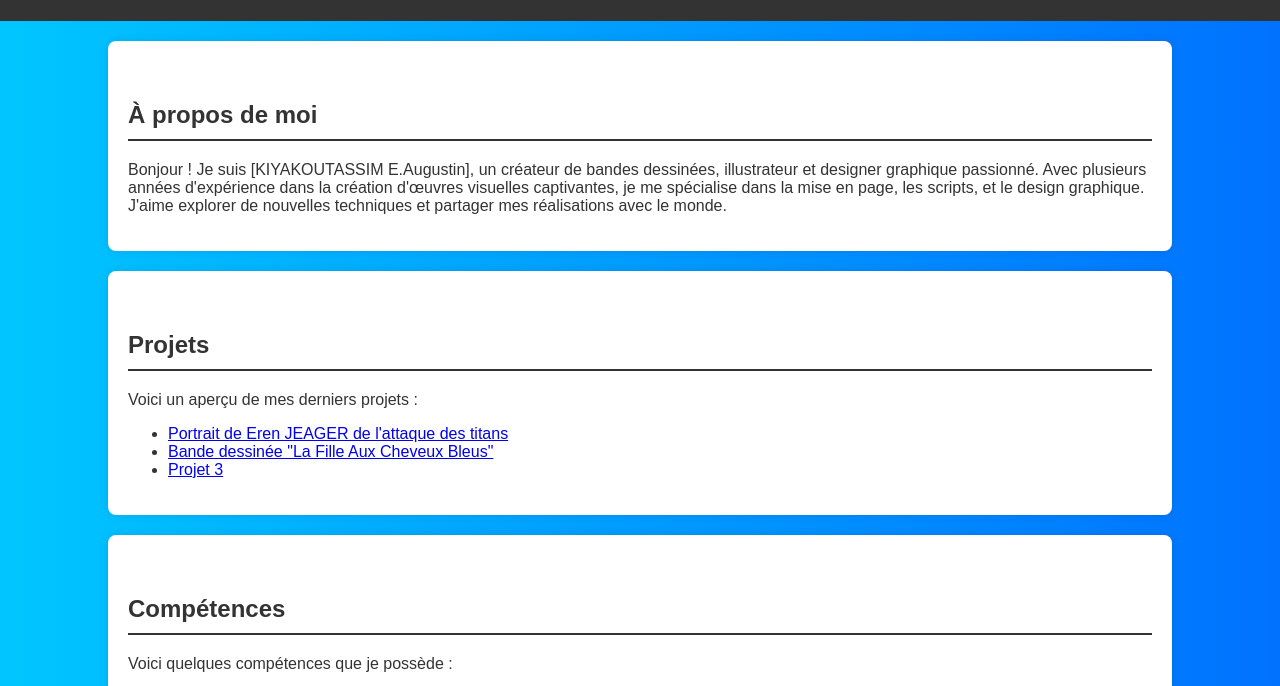
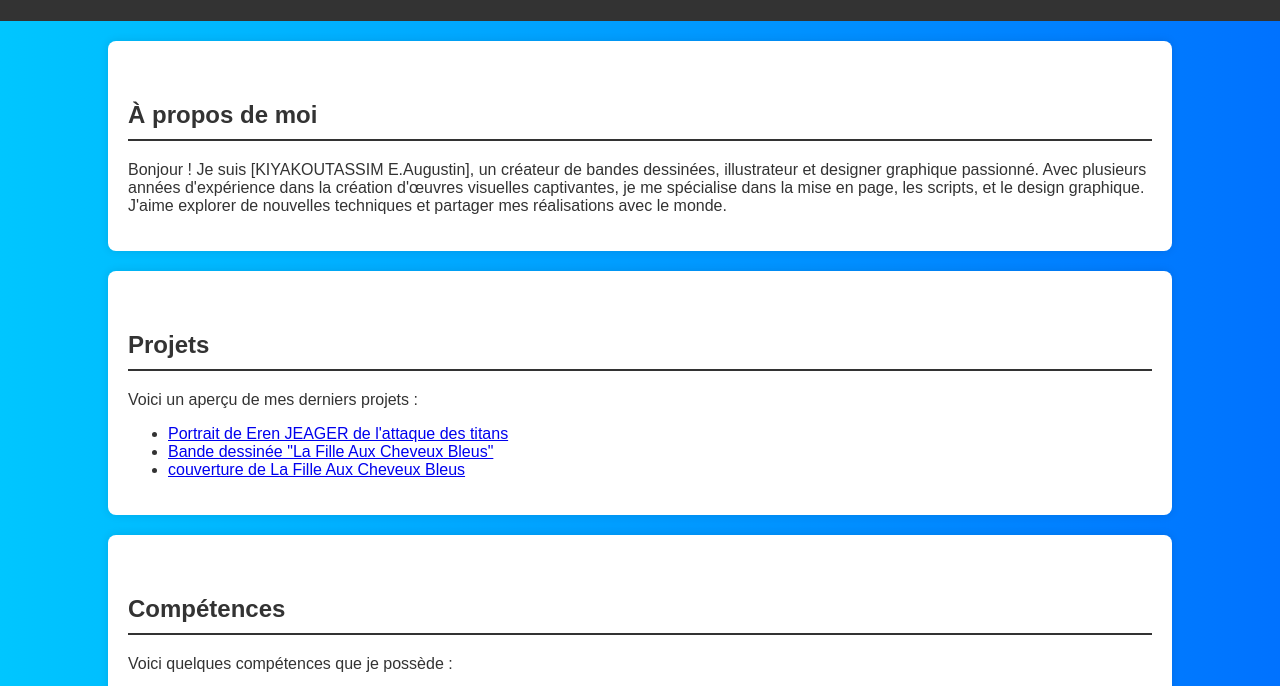
Before and after one commit to August-Moh/K.E.A.M, a plain HTML site: page index.html in a window 1280 px wide. Shown: the part 99-785 px from the top of the page. Drawn offline with Linux system fonts and the light colour scheme.

Commit message:
Update index.html

```diff
--- a/index.html
+++ b/index.html
@@ -78,7 +78,7 @@
     <ul>
         <li><a href=" https://payhip.com/DREAMHOUSEtg">Portrait de Eren JEAGER de l'attaque des titans</a></li>
         <li><a href=" https://payhip.com/DREAMHOUSEtg">Bande dessinée "La Fille Aux Cheveux Bleus"</a></li>
-        <li><a href="https://payhip.com/cdn-cgi/image/format=auto,width=120/https://pe56d.s3.amazonaws.com/o_1hmmvl6hgq06qbcjs8ncuf6q16.png">Projet 3</a></li>
+        <li><a href="https://payhip.com/cdn-cgi/image/format=auto,width=120/https://pe56d.s3.amazonaws.com/o_1hmmvl6hgq06qbcjs8ncuf6q16.png">couverture de La Fille Aux Cheveux Bleus</a></li>
     </ul>
 </div>
 
```
